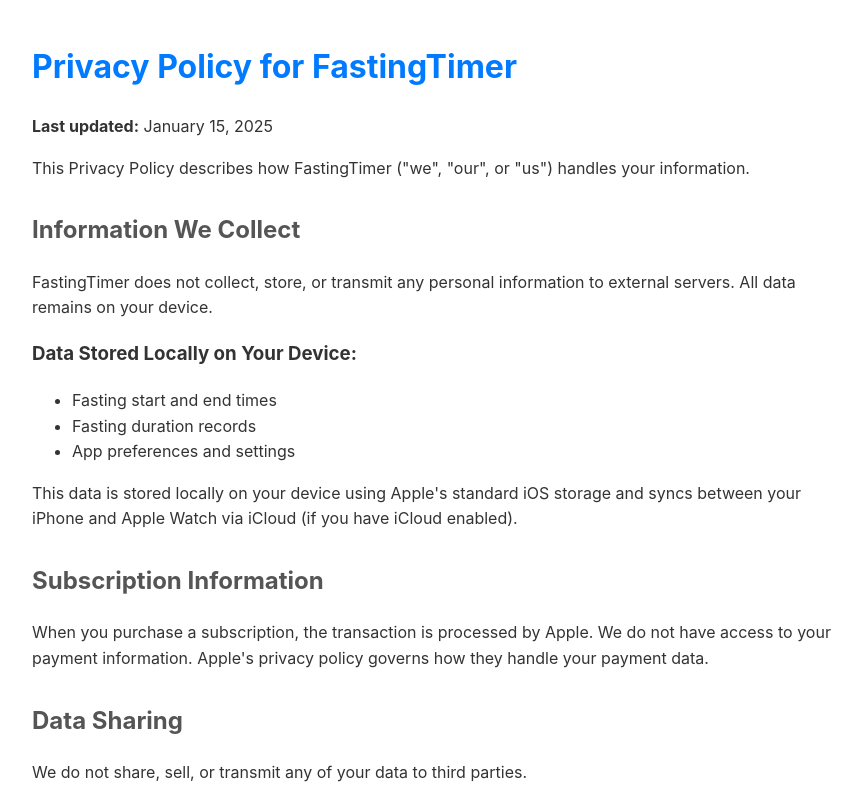
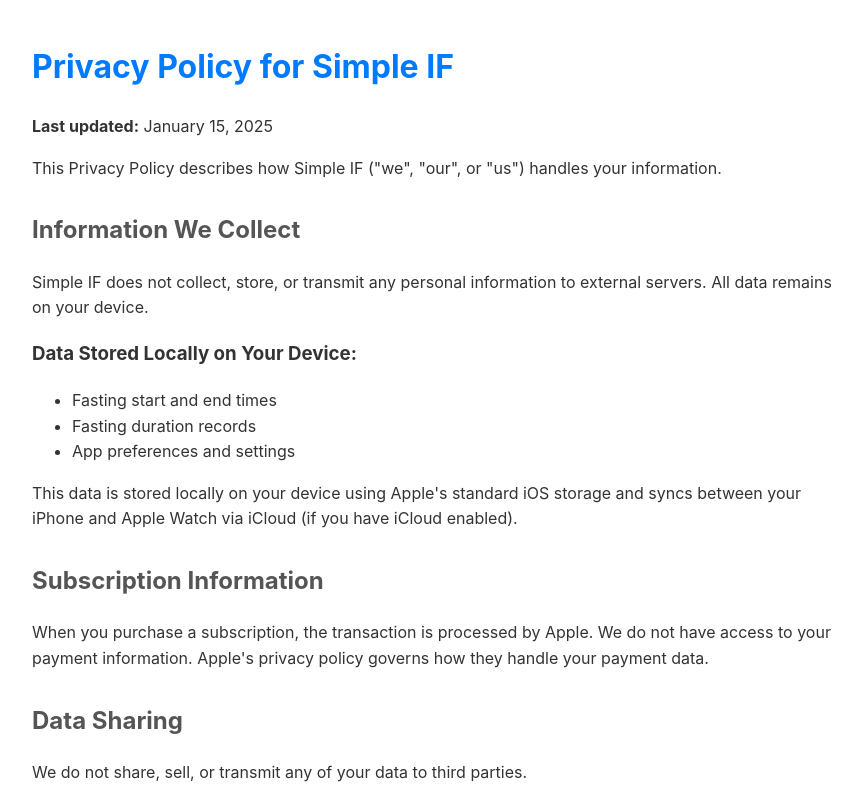
Before and after one commit to montylabs/fastingtimer-privacy, a plain HTML site: page index.html in a window 1280 px wide. Shown: the top 800 px of the page, without its empty margins (208-1071 px from the left). Drawn offline with Linux system fonts and the light colour scheme.

Commit message:
Update index.html

```diff
--- a/index.html
+++ b/index.html
@@ -1,7 +1,7 @@
 <!DOCTYPE html>
 <html>
 <head>
-    <title>FastingTimer Privacy Policy</title>
+    <title>Simple IF Privacy Policy</title>
     <meta charset="UTF-8">
     <meta name="viewport" content="width=device-width, initial-scale=1.0">
     <style>
@@ -23,13 +23,13 @@
     </style>
 </head>
 <body>
-    <h1>Privacy Policy for FastingTimer</h1>
+    <h1>Privacy Policy for Simple IF</h1>
     <p><strong>Last updated:</strong> January 15, 2025</p>
 
-    <p>This Privacy Policy describes how FastingTimer ("we", "our", or "us") handles your information.</p>
+    <p>This Privacy Policy describes how Simple IF ("we", "our", or "us") handles your information.</p>
 
     <h2>Information We Collect</h2>
-    <p>FastingTimer does not collect, store, or transmit any personal information to external servers. All data remains on your device.</p>
+    <p>Simple IF does not collect, store, or transmit any personal information to external servers. All data remains on your device.</p>
 
     <h3>Data Stored Locally on Your Device:</h3>
     <ul>
```
